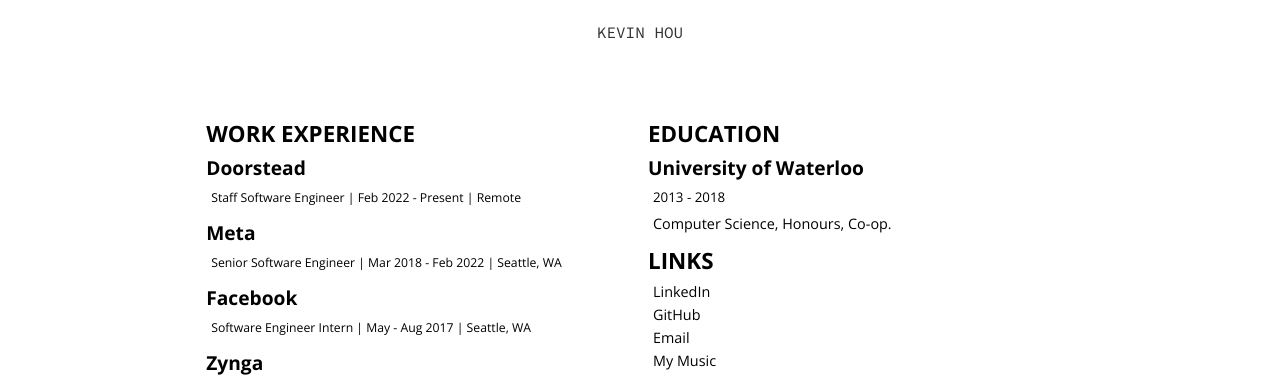
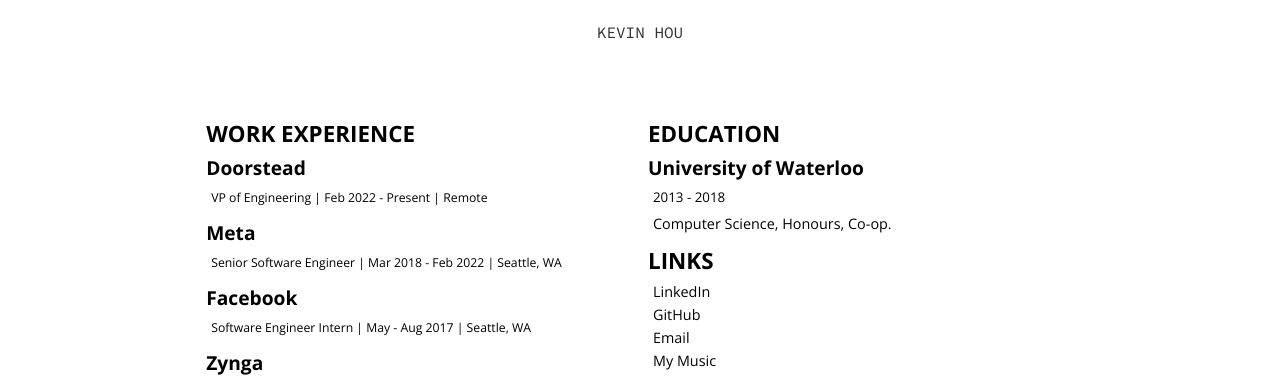
Before and after one commit to kevhou/kevhou.github.io, a Jekyll site: the page built from resume/index.html, in a window 1280 px wide. Shown: the top 377 px of the page. Built offline with Jekyll 4.4.1, drawn with Linux system fonts in a browser that asks for light colours.

Commit message:
Update index.html

```diff
--- a/resume/index.html
+++ b/resume/index.html
@@ -10,7 +10,7 @@
 
       <div class="block">
         <h2>Doorstead</h2>
-        <p><small>Staff Software Engineer | Feb 2022 - Present | Remote</small></p>
+        <p><small>VP of Engineering | Feb 2022 - Present | Remote</small></p>
       </div>
 
       <div class="block">
```
